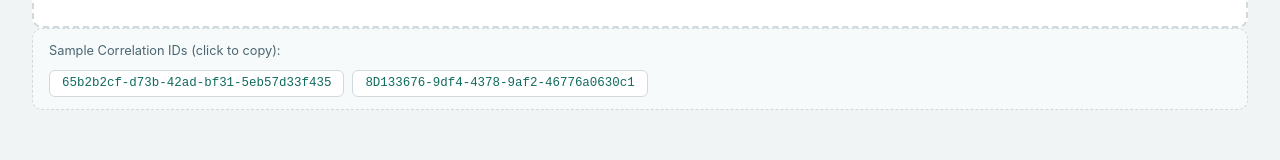
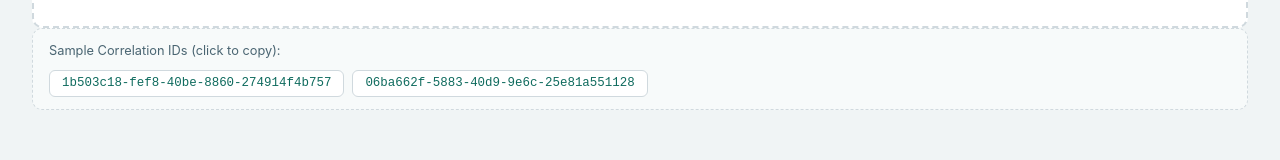
Before and after one commit to KICKASSRJ/bo-dashboard, a React (Vite) app: page / in a window 1280 px wide. Both pictures are taken after a click on the button 485 px from the left and 293 px from the top of the page. Shown: the part 312-472 px from the top of the page. Built offline with nearby package versions, Linux system fonts and the light colour scheme.

Commit message:
Update sample CIDs to 1b503c18... and 06ba662f...

```diff
--- a/src/components/CidStatus.tsx
+++ b/src/components/CidStatus.tsx
@@ -13,7 +13,7 @@ export default function CidStatus({ data }: CidStatusProps) {
 
   // Get unique sample CIDs from uploaded data
   const sampleCids = useMemo(() => {
-    const hardcoded = ['65b2b2cf-d73b-42ad-bf31-5eb57d33f435', '8D133676-9df4-4378-9af2-46776a0630c1'];
+    const hardcoded = ['1b503c18-fef8-40be-8860-274914f4b757', '06ba662f-5883-40d9-9e6c-25e81a551128'];
     if (!data) return hardcoded;
     const fromData = [...new Set(data.map(r => r.ediArchiveKey.trim()).filter(Boolean))];
     // Merge hardcoded first, then up to 3 from data (avoid duplicates)
```
